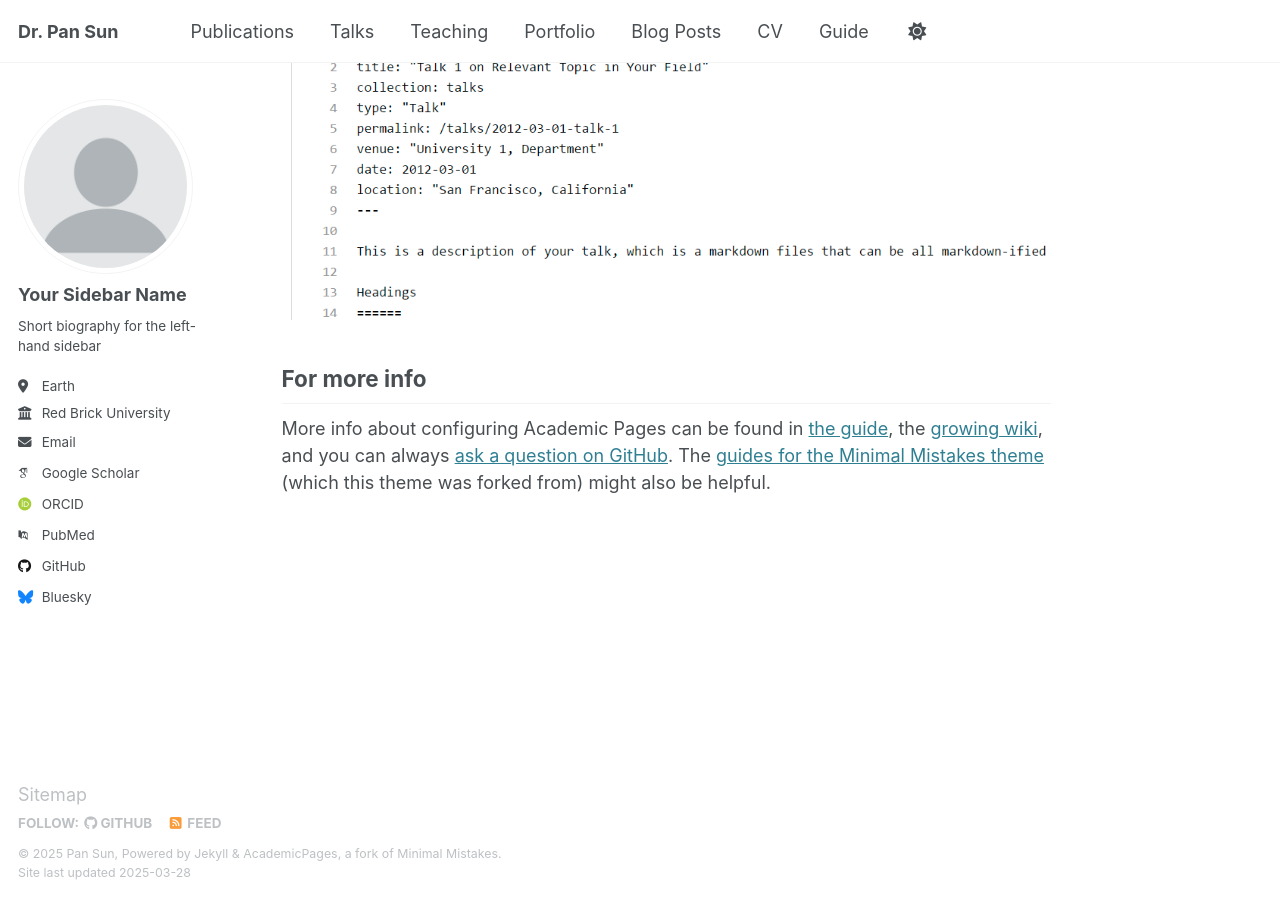
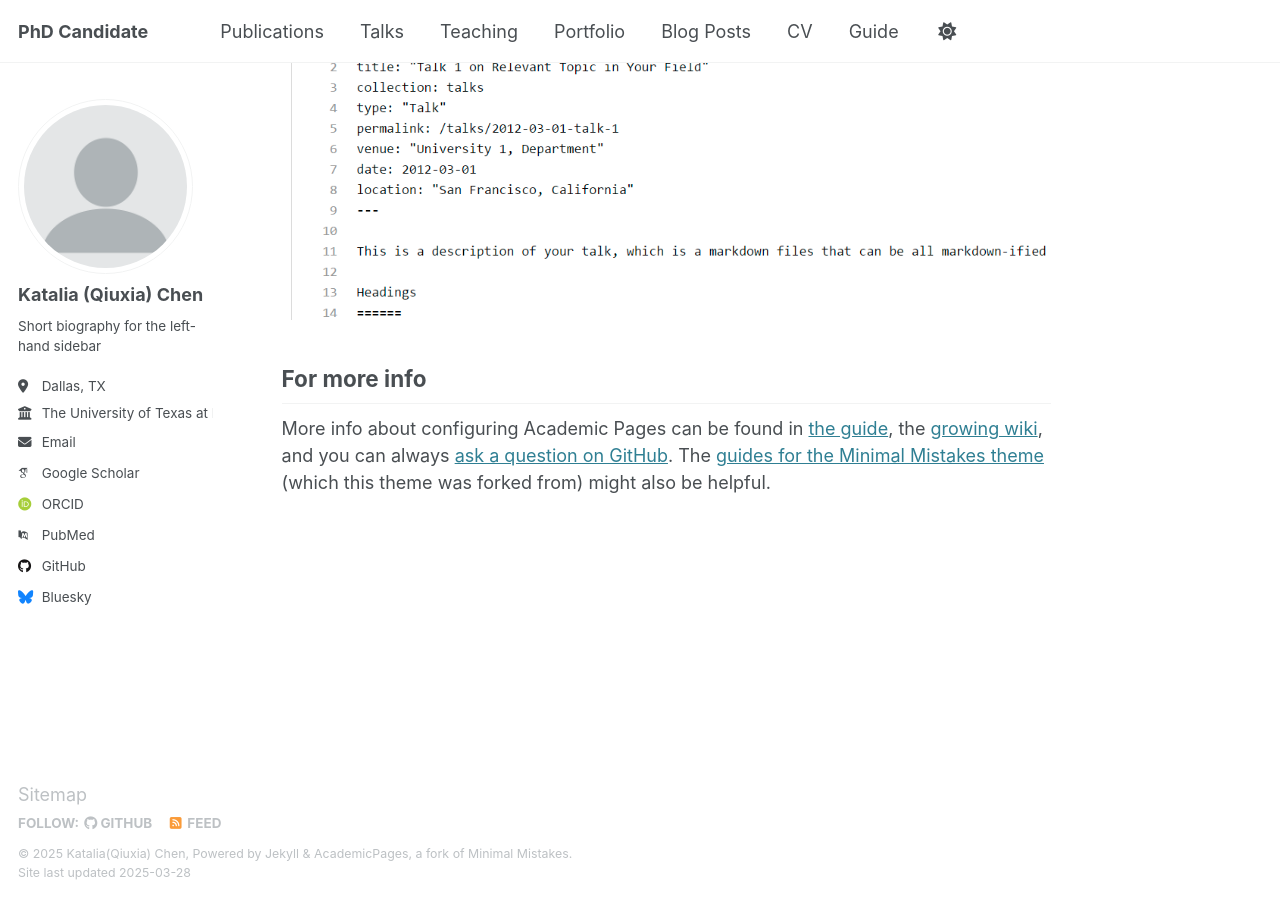
Before and after one commit to qxc2/Katalia_Qiuxia_Chen_v1, a Jekyll site: the page built from _pages/about.md, in a window 1280 px wide and 900 px high, scrolled down 2635 px. Built offline with Jekyll 4.4.1, drawn with Linux system fonts in a browser that asks for light colours; some web fonts are replaced.

Commit message:
Update _config.yml

```diff
--- a/_config.yml
+++ b/_config.yml
@@ -9,10 +9,10 @@
 # Basic Site Settings
 locale                   : "en-US"
 site_theme               : "default"
-title                    : "Dr. Pan Sun"
+title                    : "PhD Candidate"
 title_separator          : "-"
-name                     : &name "Pan Sun"
-description              : &description "personal description"
+name                     : &name "Katalia(Qiuxia) Chen"
+description              : &description "My fellow Comets, if you ask for help, express your ideas and make hard decisions, you will have a grand and successful life."
 url                      : https://academicpages.github.io # the base hostname & protocol for your site e.g. "https://[your GitHub username].github.io"
 baseurl                  : "" # the subpath of your site, e.g. "/blog"
 repository               : "academicpages/academicpages.github.io"
@@ -23,13 +23,13 @@ repository               : "academicpages/academicpages.github.io"
 author:
   # Biographic information
   avatar           : "profile.png"
-  name             : "Your Sidebar Name"
+  name             : "Katalia (Qiuxia) Chen"
   pronouns         : # example: "she/her"
   bio              : "Short biography for the left-hand sidebar"
-  location         : "Earth"
-  employer         : "Red Brick University"
+  location         : "Dallas, TX"
+  employer         : "The University of Texas at Dallas"
   uri              : # URL
-  email            : "none@example.org"
+  email            : "Qiuxia.Chen@utdallas.edu"
 
   # Academic websites
   arxiv            : # URL - Update with the correct link to your profile
```
